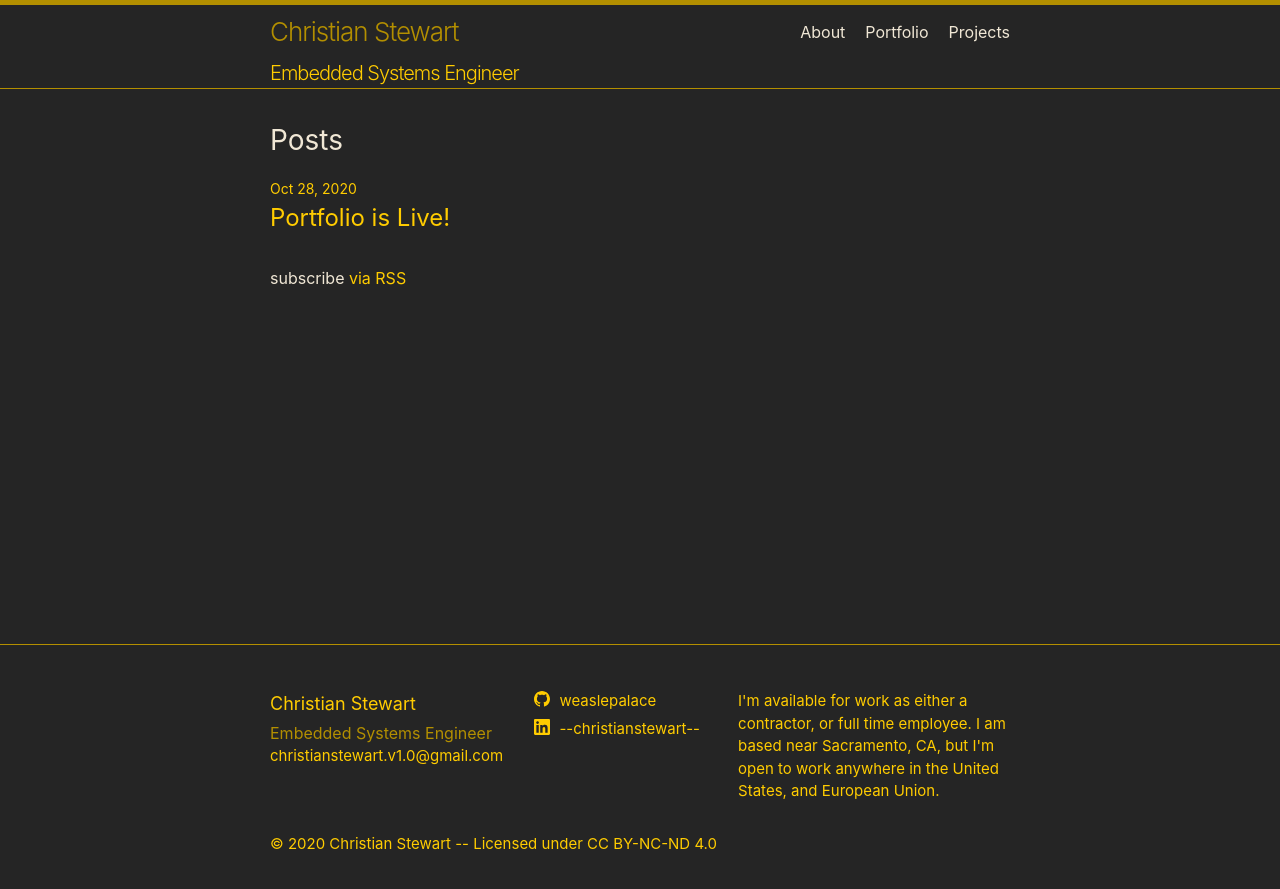
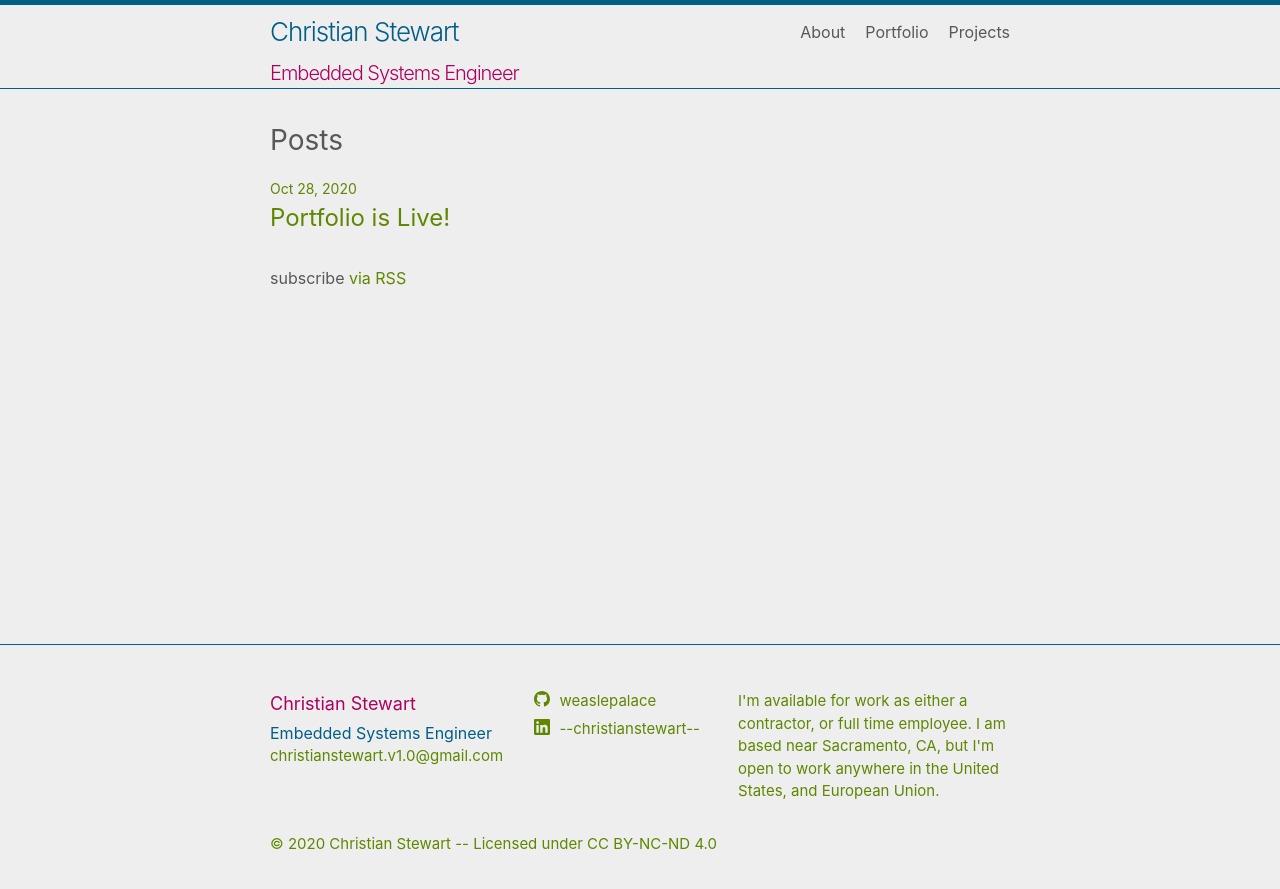
Before and after one commit to weaslepalace/christianstewart.github.io, a Jekyll site: the page built from index.markdown, in a window 1280 px wide. Shown: the top 889 px of the page. Built offline with Jekyll 4.4.1, drawn with Linux system fonts in a browser that asks for light colours.

Commit message:
Changed to a less threatening - more friendly color palette.

```diff
--- a/_sass/minima.scss
+++ b/_sass/minima.scss
@@ -10,14 +10,19 @@ $base-line-height: 1.5 !default;
 
 $spacing-unit:     30px !default;
 
-$text-color:       #f0e7d5 !default;
-$background-color: #252525 !default;
-$brand-color:      #ffcc00 !default;
+$dark-gray:   #585858;
+$light-beige: #EEEEEE;
+$magenta:     #AF005F;
+$green:       #5F8700;
+$blue:        #005F87;
 
+$text-color:       $dark-gray !default;
+$background-color: $light-beige !default;
+$brand-color:      $green !default;
 
-$accent-color:       #ffcc00 !default;
-$accent-color-light: lighten($accent-color, 0%) !default;
-$accent-color-dark:  darken($accent-color, 15%) !default;
+$accent-color:       $brand-color !default;
+$accent-color-light: $magenta !default;
+$accent-color-dark:  $blue !default;
 
 $table-text-align: left !default;
 
```
